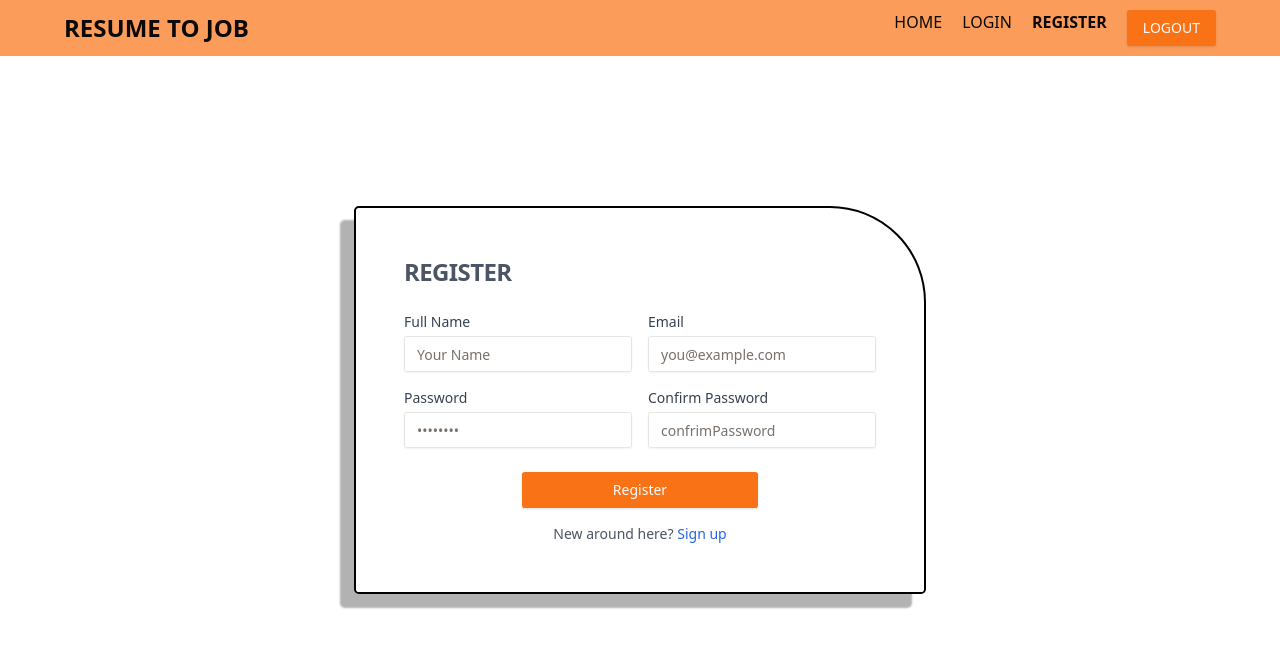
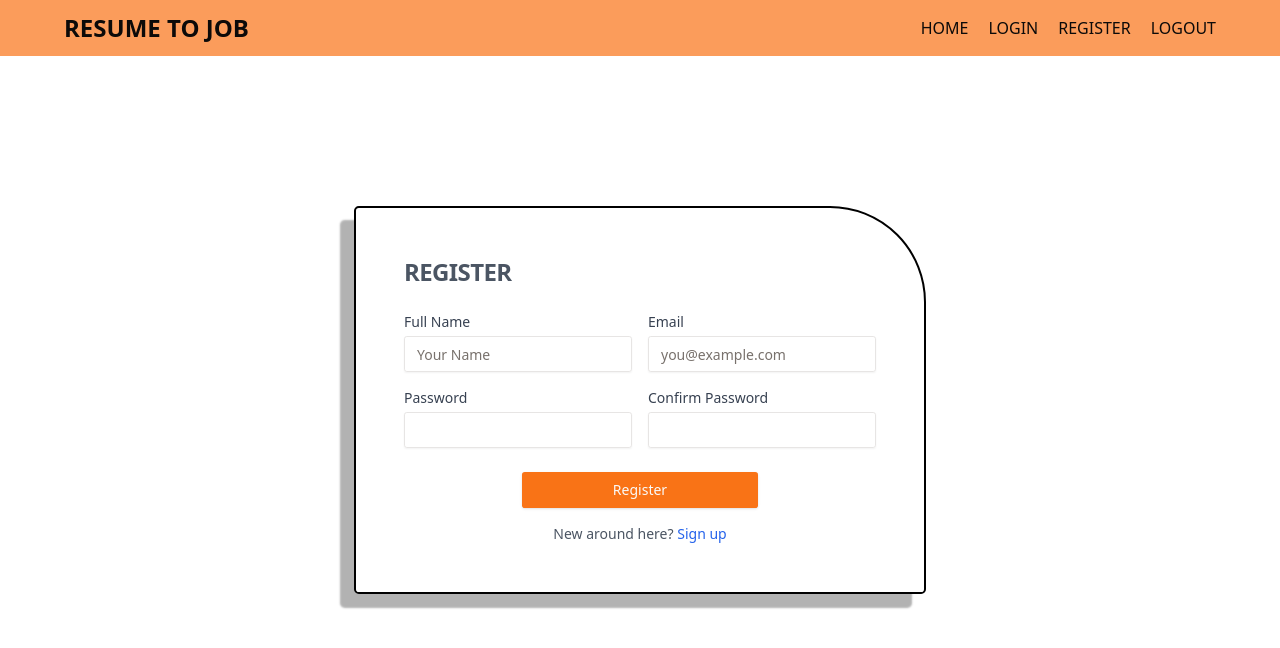
Before and after one commit to Vishrutha-VB24/Job-recommendation-with-resume-analyzer, a React (Vite) app in the folder frontend/: page /register in a window 1280 px wide. Shown: the top 648 px of the page. Built offline with nearby package versions, Linux system fonts and the light colour scheme.

Commit message:
logout done

```diff
--- a/frontend/src/components/LoginForm.tsx
+++ b/frontend/src/components/LoginForm.tsx
@@ -84,7 +84,7 @@ const LoginForm: React.FC<LoginFormProps> = ({ className }) => {
             <CardFooter className="mt-6 flex flex-col items-center space-y-4">
                 <Button
                     onClick={login} // Trigger login on button click
-                    className="w-full py-2 bg-orange-500 text-white font-semibold rounded-md hover:bg-yellow-600 transition-all duration-150"
+                    className="w-full py-2 bg-orange-500 text-white font-semibold rounded-md hover:bg-orange-500 transition-all duration-150"
                 >
                     Login
                 </Button>
--- a/frontend/src/components/Logout.tsx
+++ b/frontend/src/components/Logout.tsx
@@ -1,21 +1,55 @@
-import { Button } from "@/components/ui/button";
+// import { Button } from "@/components/ui/button";
+// import authService from "../appwrite/auth";
+// import useauthStore from "@/store/authStore";
+
+
+// export function Logout() {
+//     const clearUserInfo = useauthStore((state) => state.clearUserInfo);
+
+//     async function logout(){
+//         try {
+//             await authService.logout()
+//             alert("Logout successfull")
+//             clearUserInfo()
+//         } catch (error) {
+//             console.log(error)
+//         }
+//     }
+
+
+//   return <Button onClick={logout} >LOGOUT</Button>
+// }
+
+
+
+
+import { useState } from 'react';
 import authService from "../appwrite/auth";
 import useauthStore from "@/store/authStore";
 
-
-export function Logout() {
+export function Logout({ isActive, onClick }) {
     const clearUserInfo = useauthStore((state) => state.clearUserInfo);
 
-    async function logout(){
+    async function logout() {
         try {
-            await authService.logout()
-            alert("Logout successfull")
-            clearUserInfo()
+            await authService.logout();
+            alert("Logout successful");
+            clearUserInfo();
+            onClick();
         } catch (error) {
-            console.log(error)
+            console.log(error);
         }
     }
 
-
-  return <Button onClick={logout} >LOGOUT</Button>
+    return (
+        <span
+            onClick={logout}
+            style={{
+                cursor: "pointer",
+            }}
+            className={`${isActive ? 'font-bold' : ''}`}
+        >
+            LOGOUT
+        </span>
+    );
 }
--- a/frontend/src/components/RegisterForm.tsx
+++ b/frontend/src/components/RegisterForm.tsx
@@ -55,11 +55,11 @@ export default function Register() {
             </div>
             <div>
               <label htmlFor="password" className="block text-sm font-medium text-gray-700">Password</label>
-              <Input id="password" placeholder="••••••••" type="password" className="w-full mt-1" ref={passwordRef} />
+              <Input id="password" type="password" className="w-full mt-1" ref={passwordRef} />
             </div>
             <div>
               <label htmlFor="confirmPassword" className="block text-sm font-medium text-gray-700">Confirm Password</label>
-              <Input id="confirmPassword" placeholder="confrimPassword" type="password" className="w-full mt-1" ref={confirmPasswordRef} />
+              <Input id="confirmPassword"  type="password" className="w-full mt-1" ref={confirmPasswordRef} />
             </div>
           </form>
         </CardContent>
--- a/frontend/src/routes/Upload.tsx
+++ b/frontend/src/routes/Upload.tsx
@@ -1,7 +1,7 @@
 import UploadForm from '@/components/UploadForm'
 import { createFileRoute } from '@tanstack/react-router'
 
-export const Route = createFileRoute('/upload')({
+export const Route = createFileRoute('/Upload')({
   component: upload,
 })
 
--- a/frontend/src/routes/__root.tsx
+++ b/frontend/src/routes/__root.tsx
@@ -1,48 +1,119 @@
-import { Logout } from '@/components/Logout'
-import { createRootRoute, Link, Outlet } from '@tanstack/react-router'
-import { TanStackRouterDevtools } from '@tanstack/router-devtools'
+// import { Logout } from '@/components/Logout'
+// import { createRootRoute, Link, Outlet } from '@tanstack/react-router'
+// import { TanStackRouterDevtools } from '@tanstack/router-devtools'
+// import { useState } from 'react';
 
 
 
-export const Route = createRootRoute({
-  component: () => (
-    <>
-      {/* <nav className="text-white p-4 flex justify-between items-center top-0" style={{backgroundColor:"#F7CF87",color:"#4D4646"}}>
-        <div className="flex space-x-4">
+// export const Route = createRootRoute({
+//   component: () => (
+//     <>
+//       {/* <nav className="text-white p-4 flex justify-between items-center top-0" style={{backgroundColor:"#F7CF87",color:"#4D4646"}}>
+//         <div className="flex space-x-4">
 
 
+//         </div>
+//       </nav> */}
+//       <nav
+//         className='fixed top-0 left-0 bg-primary/70 h-[3.5rem] w-screen px-16 flex justify-between items-center'
+//       >
+//         <div className='logo'>
+//             <h1 className='text-2xl font-semibold'>RESUME TO JOB</h1>
+//         </div>
+//         <div className='navlist  '>
+//           <ul className='flex gap-5'>
+//             <li>
+//               <Link to="/" className="[&.active]:font-bold">
+//                 HOME
+//               </Link>
+//             </li>
+//             <li>
+//               <Link to="/login" className="[&.active]:font-bold">
+//                 LOGIN
+//               </Link>
+//             </li>
+//             <li>
+//               <Link to="/register" className="[&.active]:font-bold">
+//                 REGISTER
+//               </Link>
+//             </li>
+//             <li><Logout
+//                   isActive={activeLink === 'logout'}
+//                   onClick={() => handleLinkClick('logout')}
+//                 /></li>
+//           </ul>
+
+//         </div>
+//       </nav>
+//       <Outlet/>
+//       <TanStackRouterDevtools/>
+//     </>
+//   ),
+// })
+
+
+
+
+import { useState } from 'react';
+import { Logout } from '@/components/Logout';
+import { createRootRoute, Link, Outlet } from '@tanstack/react-router';
+import { TanStackRouterDevtools } from '@tanstack/router-devtools';
+
+export const Route = createRootRoute({
+  component: () => {
+    const [activeLink, setActiveLink] = useState(""); // Track active link
+
+    const handleLinkClick = (linkName) => {
+      setActiveLink(linkName); // Set the active link to the clicked one
+    };
+
+    return (
+      <>
+        <nav className="fixed top-0 left-0 bg-primary/70 h-[3.5rem] w-screen px-16 flex justify-between items-center">
+          <div className="logo">
+            <h1 className="text-2xl font-semibold">RESUME TO JOB</h1>
           </div>
-      </nav> */}
-      <nav
-        className='fixed top-0 left-0 bg-primary/70 h-[3.5rem] w-screen px-16 flex justify-between items-center'
+          <div className="navlist">
+            <ul className="flex gap-5">
+              <li>
+                <Link
+                  to="/"
+                  className={`${activeLink === 'home' ? 'font-bold' : ''}`}
+                  onClick={() => handleLinkClick('home')}
                 >
-        <div className='logo'>
-            <h1 className='text-2xl font-semibold'>RESUME TO JOB</h1>
-        </div>
-        <div className='navlist  '>
-          <ul className='flex gap-5'>
-            <li>
-              <Link to="/" className="[&.active]:font-bold">
                   HOME
                 </Link>
               </li>
               <li>
-              <Link to="/login" className="[&.active]:font-bold">
+                <Link
+                  to="/login"
+                  className={`${activeLink === 'login' ? 'font-bold' : ''}`}
+                  onClick={() => handleLinkClick('login')}
+                >
                   LOGIN
                 </Link>
               </li>
               <li>
-              <Link to="/register" className="[&.active]:font-bold">
+                <Link
+                  to="/register"
+                  className={`${activeLink === 'register' ? 'font-bold' : ''}`}
+                  onClick={() => handleLinkClick('register')}
+                >
                   REGISTER
                 </Link>
               </li>
-            <li><Logout></Logout></li>
+              <li>
+                <Logout
+                  isActive={activeLink === 'logout'}
+                  onClick={() => handleLinkClick('logout')}
+                />
+              </li>
             </ul>
-
           </div>
         </nav>
-      <Outlet/>
-      <TanStackRouterDevtools/>
+        <Outlet />
+        <TanStackRouterDevtools />
       </>
-  ),
-})
+    );
+  },
+});
```
Also changed, not shown: frontend/src/routeTree.gen.ts (+27 -27 lines), 1 other file (tests, documents, lock files or other folders). Lines whose indentation alone changed are shown as unchanged.
